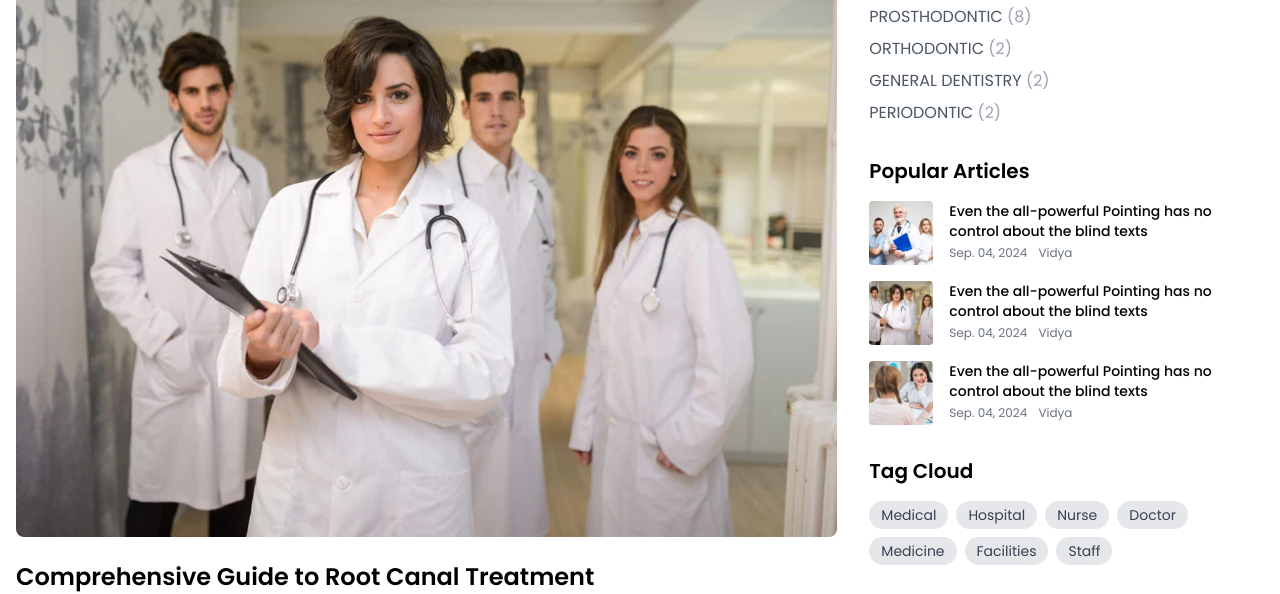
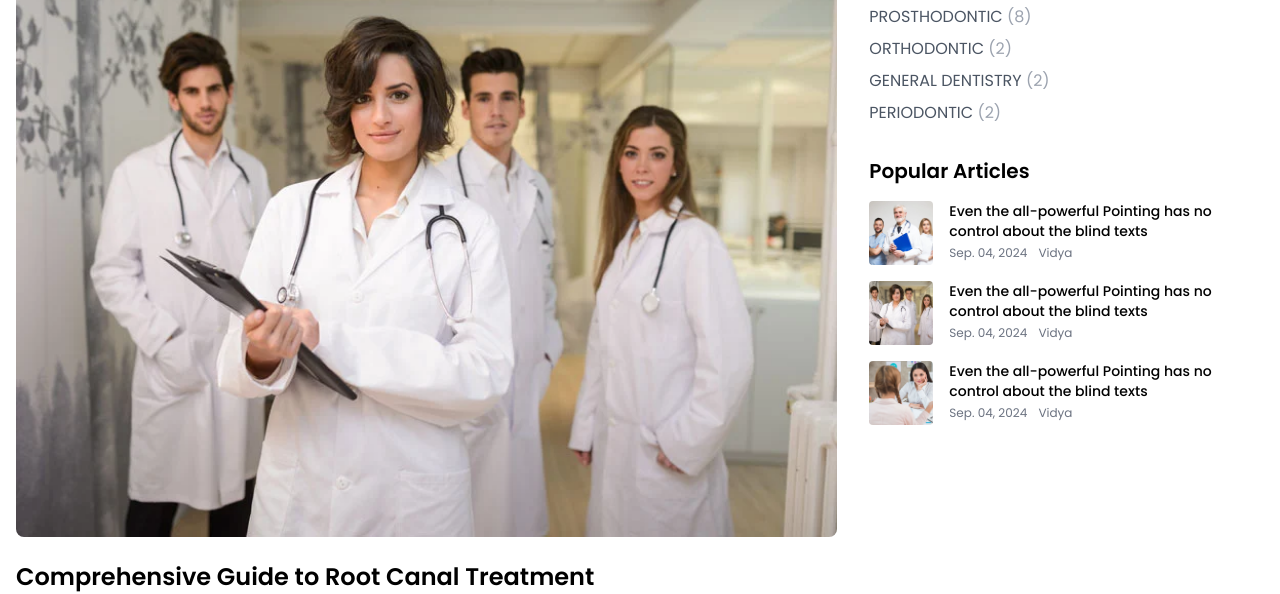
Before and after one commit to frankpolo/det2, a plain HTML site: page blog/root-canal.html in a window 1280 px wide. Shown: the part 384-978 px from the top of the page. Drawn offline with nearby package versions, Linux system fonts and the light colour scheme; files whose address does not match are found by name.

Commit message:
Update root-canal.html

```diff
--- a/blog/root-canal.html
+++ b/blog/root-canal.html
@@ -338,19 +338,6 @@
           </div>
         </div>
 
-        <!-- Tag Cloud -->
-        <div>
-          <h3 class="text-xl font-semibold mb-4">Tag Cloud</h3>
-          <div class="flex flex-wrap gap-2">
-            <a href="#" class="px-3 py-1 bg-gray-200 text-gray-700 rounded-full text-sm hover:bg-gray-300">Medical</a>
-            <a href="#" class="px-3 py-1 bg-gray-200 text-gray-700 rounded-full text-sm hover:bg-gray-300">Hospital</a>
-            <a href="#" class="px-3 py-1 bg-gray-200 text-gray-700 rounded-full text-sm hover:bg-gray-300">Nurse</a>
-            <a href="#" class="px-3 py-1 bg-gray-200 text-gray-700 rounded-full text-sm hover:bg-gray-300">Doctor</a>
-            <a href="#" class="px-3 py-1 bg-gray-200 text-gray-700 rounded-full text-sm hover:bg-gray-300">Medicine</a>
-            <a href="#" class="px-3 py-1 bg-gray-200 text-gray-700 rounded-full text-sm hover:bg-gray-300">Facilities</a>
-            <a href="#" class="px-3 py-1 bg-gray-200 text-gray-700 rounded-full text-sm hover:bg-gray-300">Staff</a>
-          </div>
-        </div>
       </div>
     </div>
   </div>
@@ -489,12 +476,12 @@
 										<h2 class="text-xl font-bold mb-4">Blog Post</h2>
 										<div class="mb-4 flex">
 											<h3 class="text-lg mb-1">
-												<a href="/blog/root-canal.html" class="hover:underline">Root canal</a>
+												<a href="/root-canal-gudivada.html" class="hover:underline">Root canal</a>
 											</h3>
 										</div>
 										<div class="block-21 mb-5 flex">
 											<h3 class="text-lg mb-1">
-												<a href="/blog/smile-design.html">Smile Design</a>
+												<a href="/smile-design-gudivada.html">Smile Design</a>
 											</h3>
 										</div>
 									</div>
```
